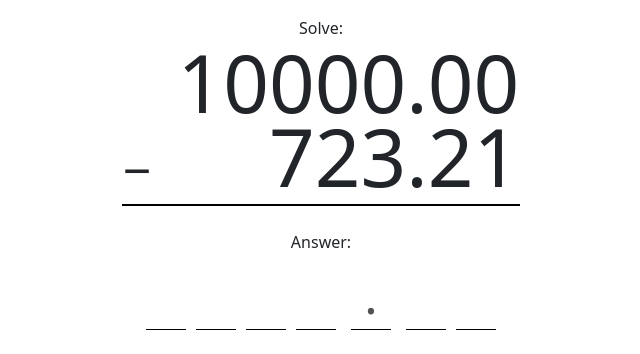
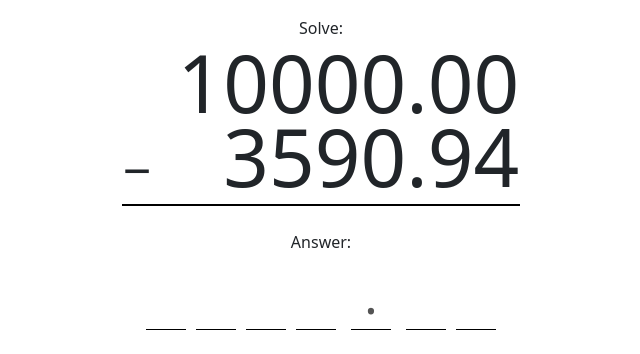
Before and after one commit to flowfree/rapid-math, a React (Create React App) app: page / in a window 1280 px wide. Shown: the top 354 px of the page, without its empty margins (319-959 px from the left). Built offline with nearby package versions, Linux system fonts and the light colour scheme.

Commit message:
Generate substration operation

```diff
--- a/src/App.js
+++ b/src/App.js
@@ -4,7 +4,11 @@ import Substraction from './components/operations/Substraction'
 import UserInput from "./components/UserInput"
 
 function getRandomNumber(min, max) {
-  return Math.floor(Math.random() * (max - min)) + min
+  if (min === undefined && max === undefined) {
+    return Math.random()
+  } else {
+    return Math.floor(Math.random() * (max - min)) + min
+  }
 }
 
 function squaringOfNumbersBetween50And60() {
@@ -41,8 +45,9 @@ function multiplicationOfNumbersWhoseLastDigitsAddTo10AndTheRemainingDigitsAreTh
 }
 
 function substractionFromPowerOf10() {
-  const op1 = 10000.00
-  const op2 = 723.21
+  const powerOfTen = [100, 1000, 10000]
+  const op1 = powerOfTen[Math.floor(Math.random() * powerOfTen.length)]
+  const op2 = getRandomNumber(10, op1) + parseFloat(getRandomNumber().toFixed(2))
   return {
     op1,
     op2,
@@ -82,7 +87,7 @@ function App() {
     answer = op1 * op2
   } else if (operator === '-') {
     opDisplay = (<Substraction op1={op1} op2={op2} />)
-    answer = op1 - op2
+    answer = String(op2).indexOf('.') === -1 ? (op1 - op2) : (op1 - op2).toFixed(2)
   }
 
 
```
